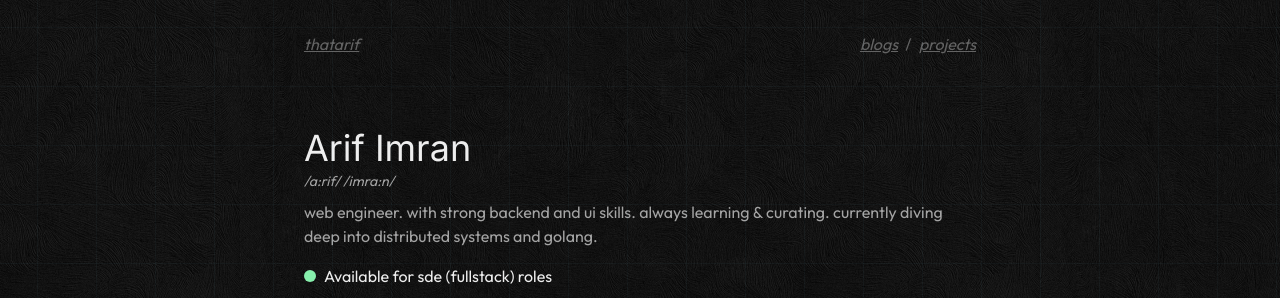
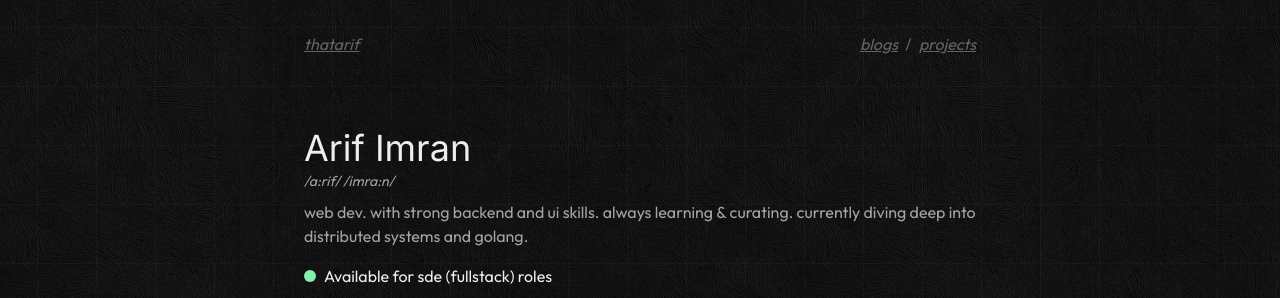
Before and after one commit to arifimran5/personal-website-astro, an Astro site: page / in a window 1280 px wide. Shown: the top 298 px of the page. Built offline with nearby package versions, Linux system fonts and the light colour scheme; Astro itself is replaced by a stand-in of ours; a web font is replaced by a local one.

Commit message:
fix > bio

```diff
--- a/src/pages/index.astro
+++ b/src/pages/index.astro
@@ -17,8 +17,8 @@ const featured_posts = getFeaturedPosts(posts)
       /a:rif/ /imra:n/
     </span>
     <p class='mt-2 text-text_secondary font-round'>
-      web engineer. with strong backend and ui skills. always learning &
-      curating. currently diving deep into distributed systems and golang.
+      web dev. with strong backend and ui skills. always learning & curating.
+      currently diving deep into distributed systems and golang.
     </p>
   </section>
 
```
